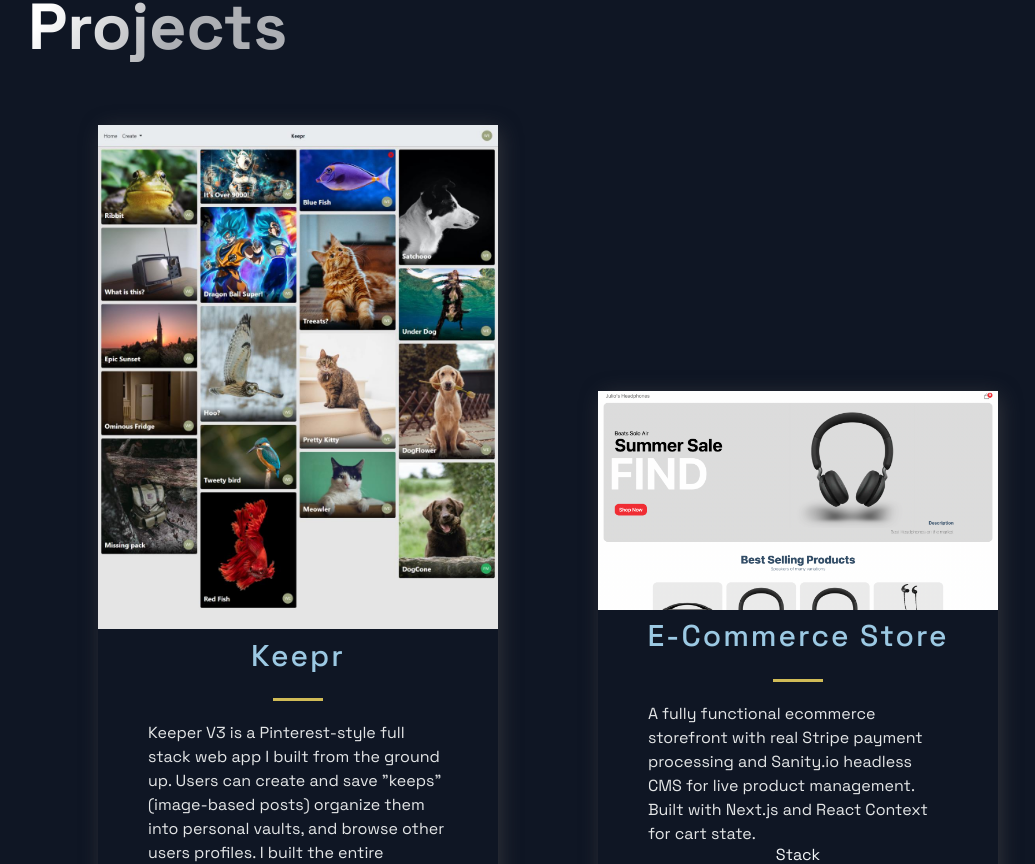
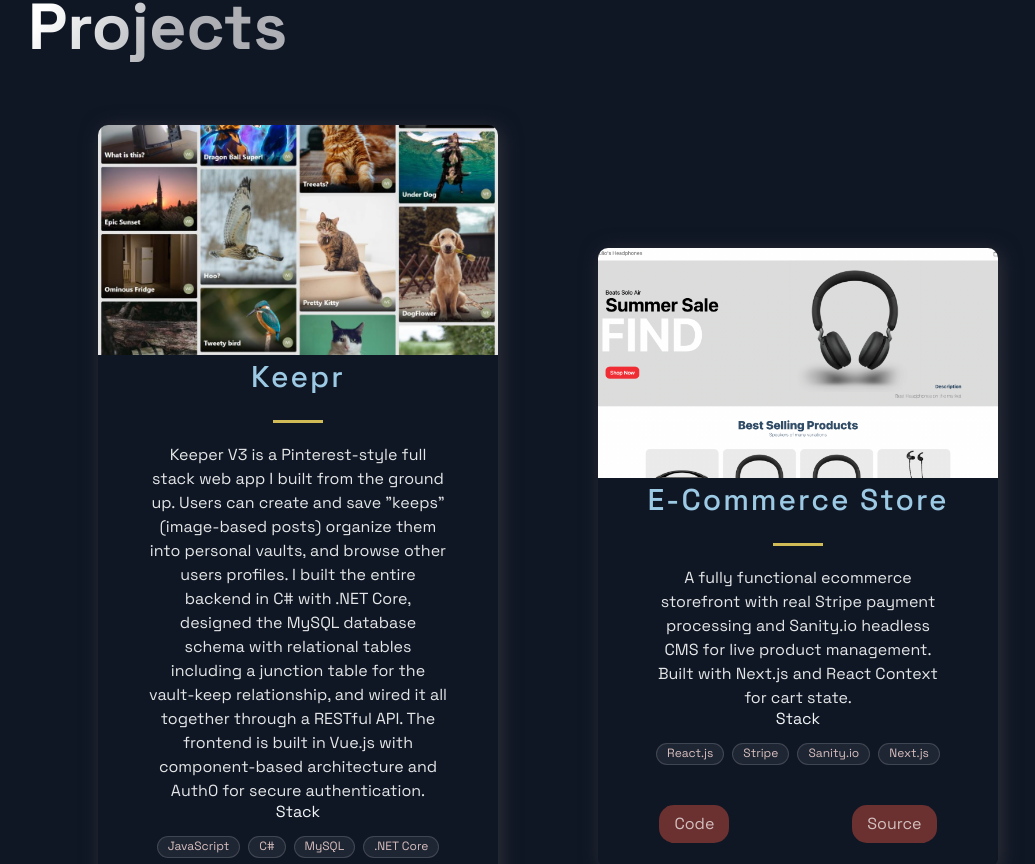
Before and after one commit to juliopleon/portfolio_website-STARTER, a Next.js app: page / in a window 1280 px wide. Shown: the part 919-1783 px from the top of the page, without its empty margins (92-1127 px from the left). Built offline with nearby package versions, Linux system fonts and the light colour scheme.

Commit message:
styling update

```diff
--- a/src/components/Projects/ProjectsStyles.js
+++ b/src/components/Projects/ProjectsStyles.js
@@ -1,10 +1,11 @@
 import styled from 'styled-components';
 
 export const Img = styled.img`
-  width:100%;
-  height:100%;
+  width: 100%;
+  height: 230px;
   object-fit: cover;
   overflow: hidden;
+  border-radius: 10px 10px 0 0;
 `
 
 export const GridContainer = styled.section`
@@ -20,24 +21,27 @@
     padding: 2rem;
     padding-bottom: 0;
   }
+`
 
-`
 export const BlogCard = styled.div`
   border-radius: 10px;
   box-shadow: 3px 3px 20px rgba(80, 78, 78, 0.5);
   text-align: center;
   width: 400px;
+  display: flex;
+  flex-direction: column;
+  justify-content: space-between;
+  min-height: 620px;
   @media ${(props) => props.theme.breakpoints.sm} {
     width: 100%;
   }
 `;
+
 export const TitleContent = styled.div`
   text-align: center;
   z-index: 20;
   width: 100%;
-
 `;
-
 
 export const HeaderThree = styled.h3`
   font-weight: 500;
@@ -65,20 +69,17 @@
   line-height: 18px;
 `;
 
-
 export const CardInfo = styled.p`
   width: 100%;
   padding: 0 50px;
   color: #e4e6e7;
   font-style: 2rem;
   line-height: 24px;
-  text-align: left;
+  text-align: center;
   @media ${(props) => props.theme.breakpoints.sm} {
-    padding:.3rem
-
+    padding: .3rem;
   }
 `;
-
 
 export const UtilityList = styled.ul`
   list-style-type: none;
@@ -89,15 +90,14 @@
 `;
 
 export const ExternalLinks = styled.a`
-color:#d4c0c0;
+  color: #d4c0c0;
   font-size: 1.6rem;
-padding:1rem 1.5rem;
+  padding: 1rem 1.5rem;
   background: #6b3030;
   border-radius: 15px;
   transition: 0.5s;
-&:hover{
+  &:hover {
     background: #801414;
-
   }
 `;
 
@@ -109,6 +109,7 @@
   padding: 1.5rem 2rem;
   list-style: none;
 `
+
 export const Tag = styled.li`
   color: #d8bfbf;
   font-size: 1.2rem;
```
Lines whose indentation alone changed are shown as unchanged.
